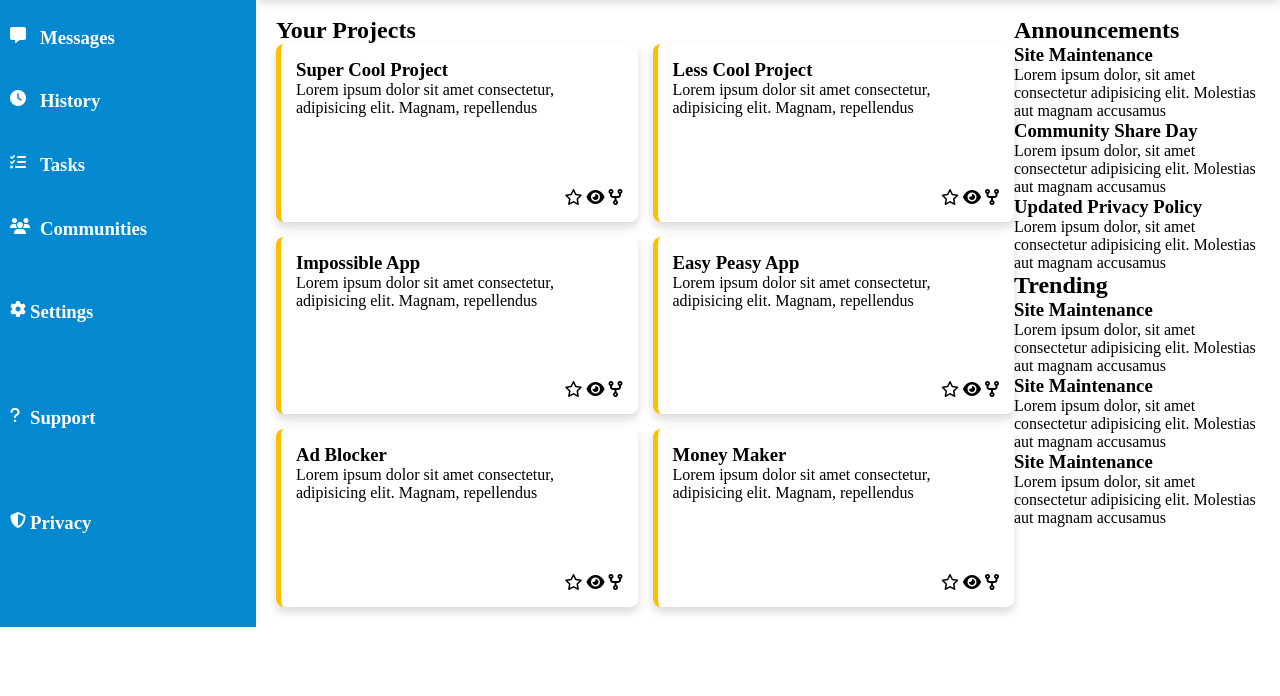
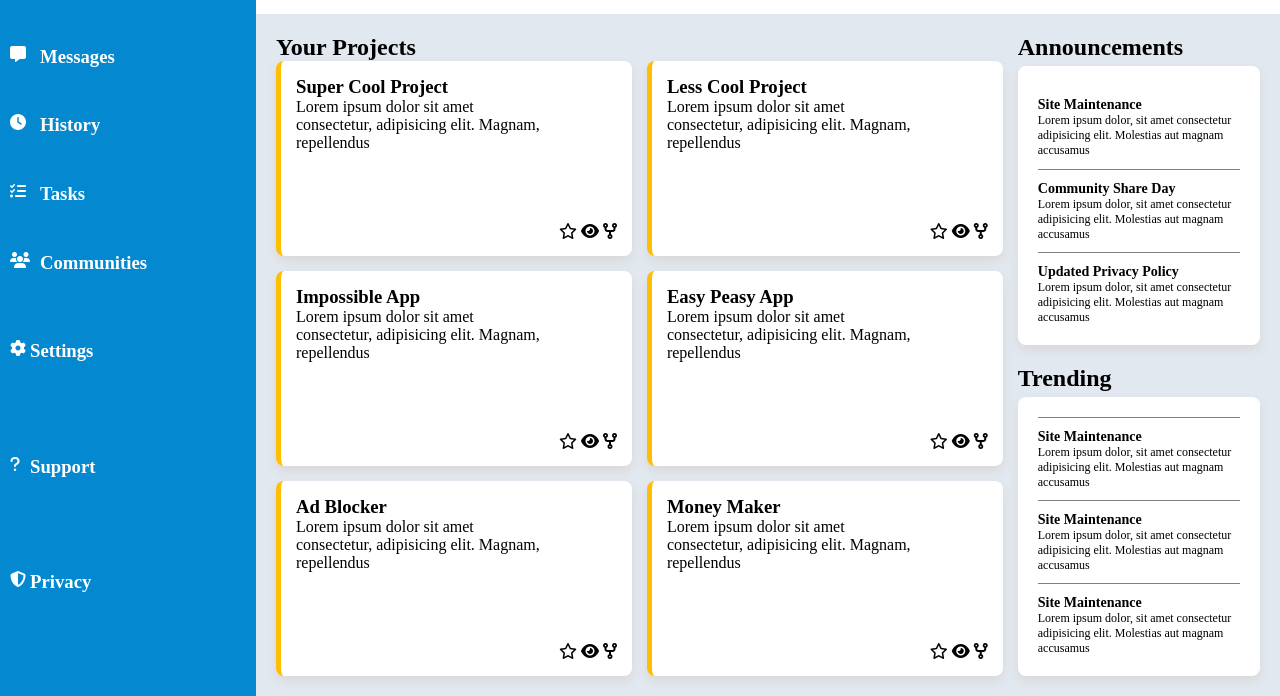
Before and after one commit to EmirYscn/admin-dashboard, a plain HTML site: page index.html in a window 1280 px wide. Shown: the part 213-909 px from the top of the page. Before the commit the page ends 840 px from the top, so only its background shows below. Drawn offline with Linux system fonts and the light colour scheme.

Commit message:
blockout done

```diff
--- a/index.html
+++ b/index.html
@@ -181,24 +181,25 @@
           </div>
         </div>
         <div class="main-sidebar">
+          <div class="sidebar-cards">
+            <div class="sidebar-cards-1">
               <h2>Announcements</h2>
-          <div class="sidebar-cards">
-            <div class="card-sidebar card-2.1">
-              <div>
+              <div class="sidebar-cards-anno">
+                <div class="sidebar-text sidebar-text-top">
                   <h3>Site Maintenance</h3>
                   <p>
                     Lorem ipsum dolor, sit amet consectetur adipisicing elit.
                     Molestias aut magnam accusamus
                   </p>
                 </div>
-              <div>
+                <div class="sidebar-text">
                   <h3>Community Share Day</h3>
                   <p>
                     Lorem ipsum dolor, sit amet consectetur adipisicing elit.
                     Molestias aut magnam accusamus
                   </p>
                 </div>
-              <div>
+                <div class="sidebar-text">
                   <h3>Updated Privacy Policy</h3>
                   <p>
                     Lorem ipsum dolor, sit amet consectetur adipisicing elit.
@@ -206,22 +207,25 @@
                   </p>
                 </div>
               </div>
+            </div>
+            <div class="sidebar-cards-2">
               <h2>Trending</h2>
-            <div class="card-sidebar card-2.2">
+              <div class="sidebar-cards-trend">
+                <div class="sidebar-text">
                   <h3>Site Maintenance</h3>
                   <p>
                     Lorem ipsum dolor, sit amet consectetur adipisicing elit.
                     Molestias aut magnam accusamus
                   </p>
                 </div>
-            <div>
+                <div class="sidebar-text">
                   <h3>Site Maintenance</h3>
                   <p>
                     Lorem ipsum dolor, sit amet consectetur adipisicing elit.
                     Molestias aut magnam accusamus
                   </p>
                 </div>
-            <div>
+                <div class="sidebar-text">
                   <h3>Site Maintenance</h3>
                   <p>
                     Lorem ipsum dolor, sit amet consectetur adipisicing elit.
@@ -230,6 +234,8 @@
                 </div>
               </div>
             </div>
+          </div>
+        </div>
       </main>
     </section>
   </body>
--- a/styles.css
+++ b/styles.css
@@ -112,7 +112,7 @@
   width: 100%;
   padding: 2px 23px 2px 30px;
   outline: 0;
-  background-color: #f3f1f1;
+  background-color: #e2e8f0;
 }
 img {
   border-radius: 50%;
@@ -128,6 +128,8 @@ img {
   display: grid;
   grid-template-columns: 3fr 1fr;
   padding: 20px;
+  gap: 15px;
+  background-color: #e2e8f0;
 }
 .projects {
   display: grid;
@@ -140,7 +142,6 @@ img {
 }
 .main-sidebar {
   display: grid;
-  grid-template-rows: auto 1fr;
 }
 .card {
   padding: 15px;
@@ -149,6 +150,7 @@ img {
   grid-template-rows: 1fr 1fr;
   border-left: 5px solid rgb(255, 191, 0);
   border-radius: 8px;
+  background-color: white;
 }
 .text {
   width: 80%;
@@ -157,3 +159,32 @@ img {
   align-self: end;
   justify-self: end;
 }
+.sidebar-cards {
+  display: grid;
+  grid-template-rows: 1fr 1fr;
+  gap: 20px;
+}
+.sidebar-cards-1,
+.sidebar-cards-2 {
+  display: grid;
+  grid-template-rows: auto 1fr;
+  gap: 5px;
+}
+.sidebar-cards-anno,
+.sidebar-cards-trend {
+  display: grid;
+  grid-template-rows: 1fr 1fr 1fr;
+  gap: 10px;
+  border-radius: 8px;
+  box-shadow: 0px 5px 10px #d8d8d8;
+  padding: 20px;
+  background-color: white;
+}
+.sidebar-text {
+  border-top: 1px solid gray;
+  padding-top: 10px;
+  font-size: 12px;
+}
+.sidebar-text-top {
+  border: none;
+}
```
Lines whose indentation alone changed are shown as unchanged.
